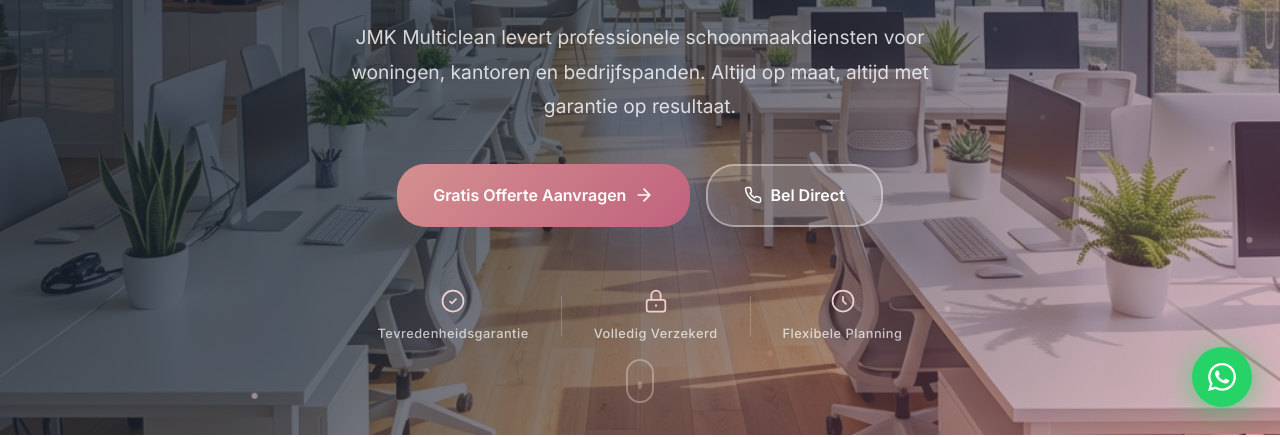
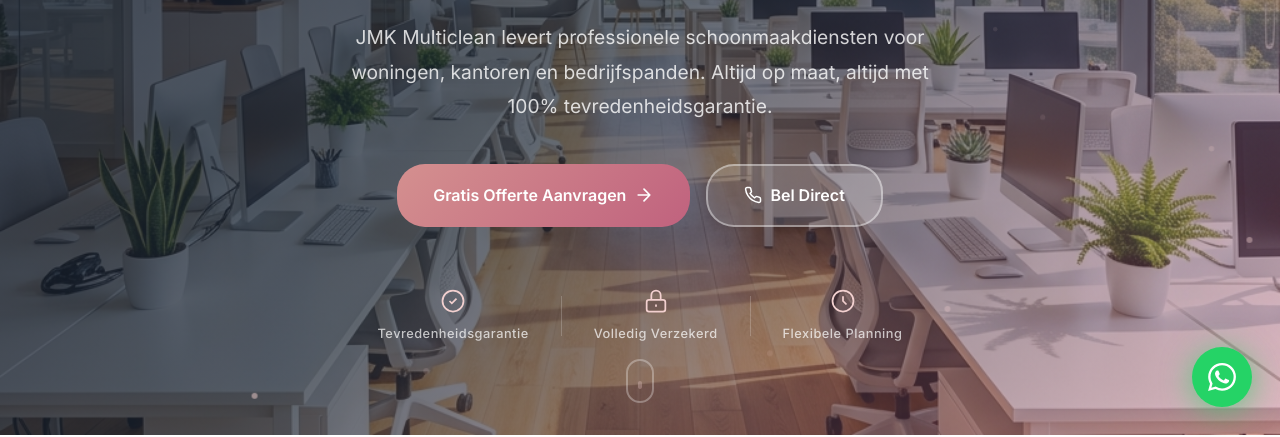
Before and after one commit to Nuri7/jmkmulticlean, a plain HTML site: page index.html in a window 1280 px wide. Shown: the part 365-802 px from the top of the page. Drawn offline with Linux system fonts and the light colour scheme.

Commit message:
Update hero text: garantie op resultaat → 100% tevredenheidsgarantie

```diff
--- a/index.html
+++ b/index.html
@@ -126,7 +126,7 @@
                 <span class="gradient-text">Expertise</span>
             </h1>
             <p class="hero-subtitle">
-                JMK Multiclean levert professionele schoonmaakdiensten voor woningen, kantoren en bedrijfspanden. Altijd op maat, altijd met garantie op resultaat.
+                JMK Multiclean levert professionele schoonmaakdiensten voor woningen, kantoren en bedrijfspanden. Altijd op maat, altijd met 100% tevredenheidsgarantie.
             </p>
             <div class="hero-buttons">
                 <a href="#contact" class="btn btn-primary btn-lg">
```
